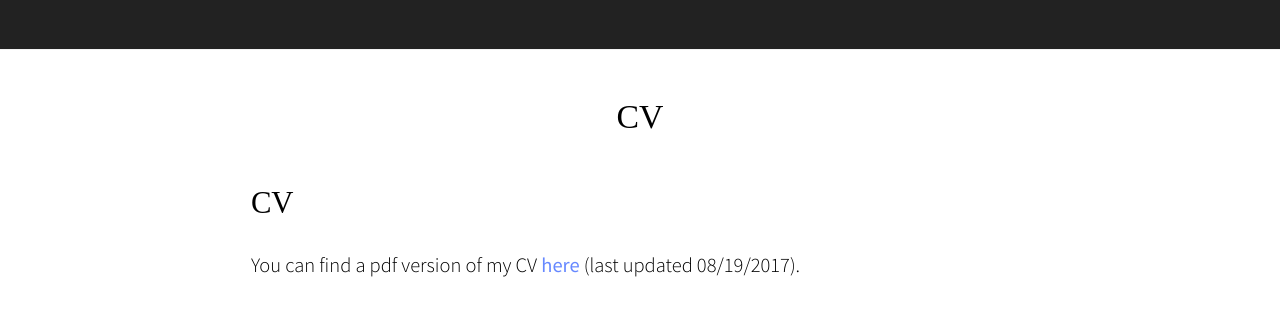
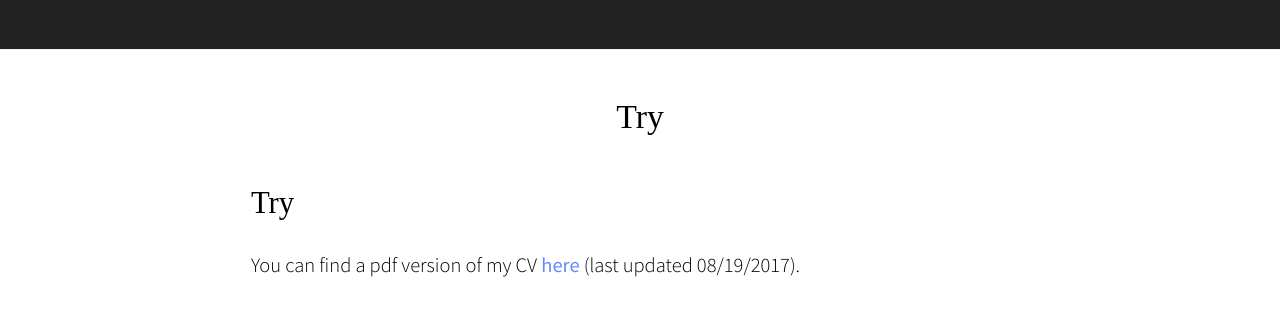
Before and after one commit to abuxolugo/abuxolugo.github.io, a Jekyll site: the page built from cv.md, in a window 1280 px wide. Shown: the part 151-460 px from the top of the page. Built offline with Jekyll 4.4.1, drawn with Linux system fonts in a browser that asks for light colours; some web fonts are replaced; our own code applies the rules of GitHub Pages for plain Markdown files.

Commit message:
Update cv.md

```diff
--- a/cv.md
+++ b/cv.md
@@ -2,6 +2,6 @@
 layout: default
 permalink: /cv/
 ---
-## CV
+## Try
 
 You can find a pdf version of my CV [here]({{site.baseurl}}/assets/ABL_CV_08_19_2017.pdf) (last updated 08/19/2017).
```
